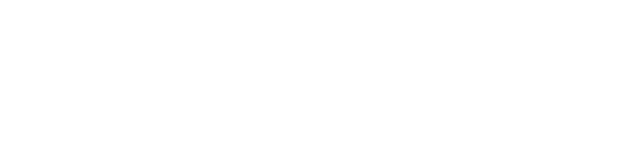
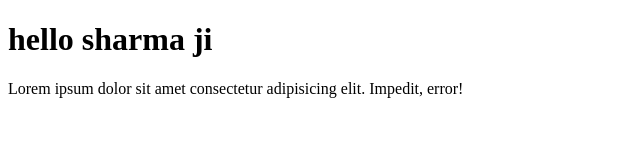
Before and after one commit to Leisro20/sigma-web-dev, a plain HTML site: page index.html in a window 1280 px wide. Shown: the whole page, without its empty margins (0-640 px from the left). Drawn offline with Linux system fonts and the light colour scheme.

Commit message:
add two tag h1 and p tag

```diff
--- a/index.html
+++ b/index.html
@@ -5,5 +5,10 @@
     <meta name="viewport" content="width=device-width, initial-scale=1.0" />
     <title>Document</title>
   </head>
-  <body></body>
+  <body>
+    <h1>hello sharma ji</h1>
+    <p>
+      Lorem ipsum dolor sit amet consectetur adipisicing elit. Impedit, error!
+    </p>
+  </body>
 </html>
```
